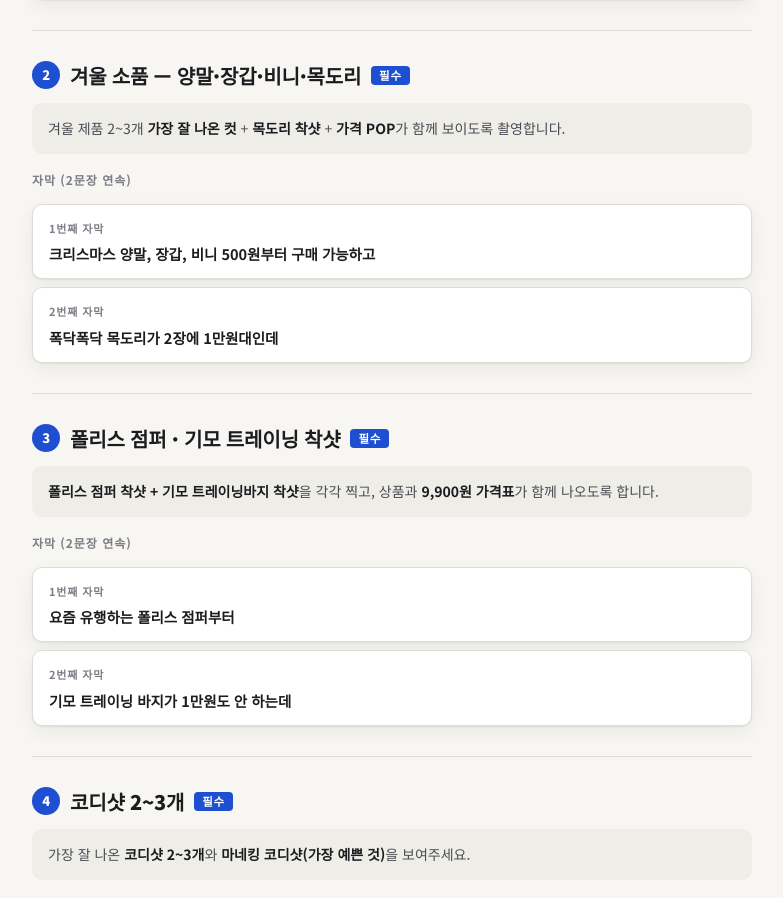
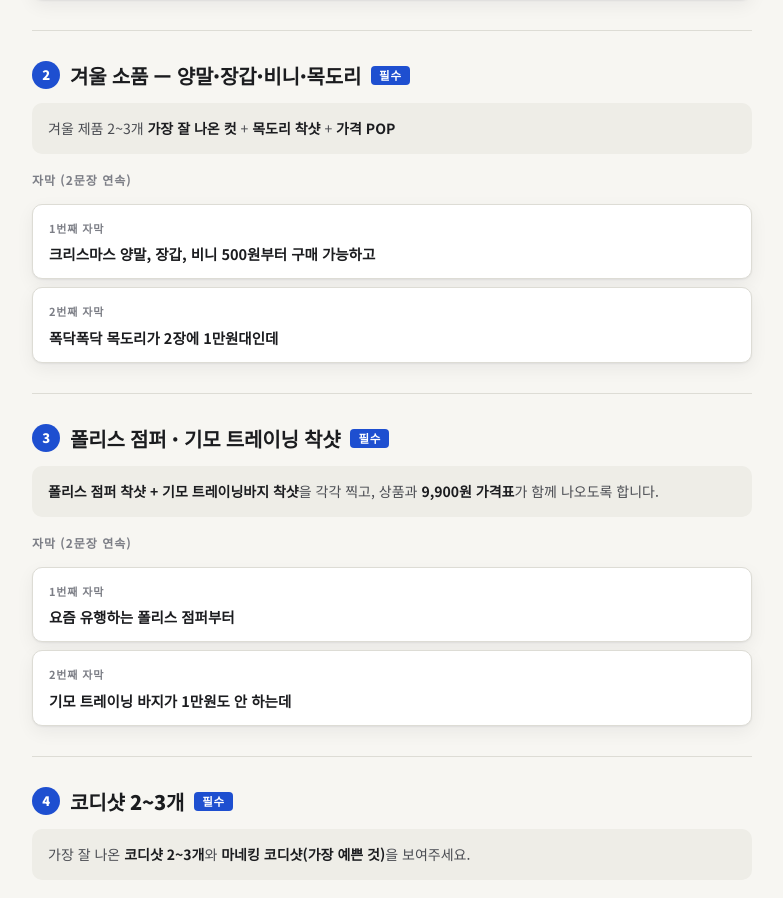
Before and after one commit to kangnaan00/mvrojr8, a plain HTML site: page index.html in a window 1280 px wide. Shown: the part 1002-1900 px from the top of the page, without its empty margins (248-1031 px from the left). Drawn offline with Linux system fonts and the light colour scheme.

Commit message:
장면2 설명 문구 일부 삭제
Co-Authored-By: Claude Sonnet 4.6 <noreply@anthropic.com>

```diff
--- a/index.html
+++ b/index.html
@@ -148,7 +148,7 @@ h2.th .num{background:var(--ink-2)}
 <!-- ── 장면 2 ── -->
 <section>
   <h2><span class="num">2</span>겨울 소품 — 양말·장갑·비니·목도리 <span class="tag must">필수</span></h2>
-  <div class="desc">겨울 제품 2~3개 <b>가장 잘 나온 컷</b> + <b>목도리 착샷</b> + <b>가격 POP</b>가 함께 보이도록 촬영합니다.</div>
+  <div class="desc">겨울 제품 2~3개 <b>가장 잘 나온 컷</b> + <b>목도리 착샷</b> + <b>가격 POP</b></div>
   <div class="scene-label" style="margin-top:16px">자막 (2문장 연속)</div>
   <div class="caps">
     <div class="cap-card">
```
